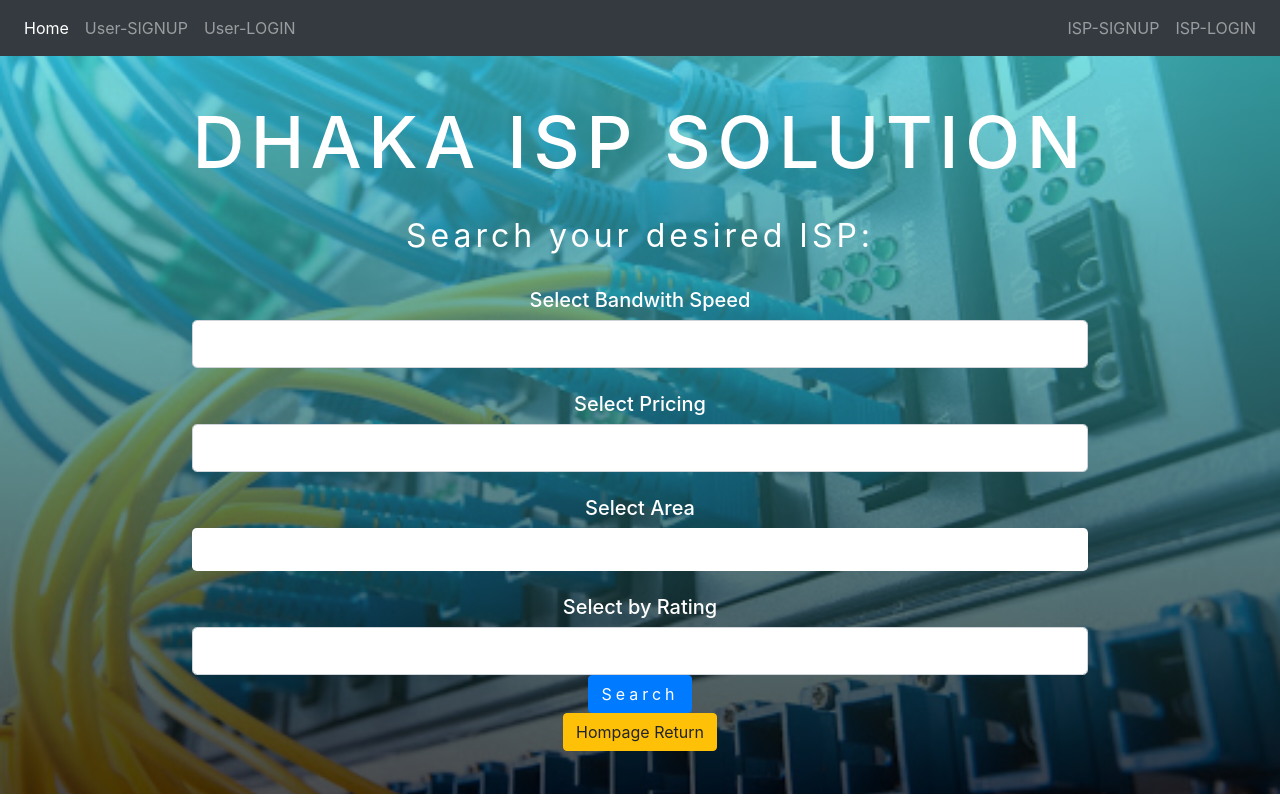
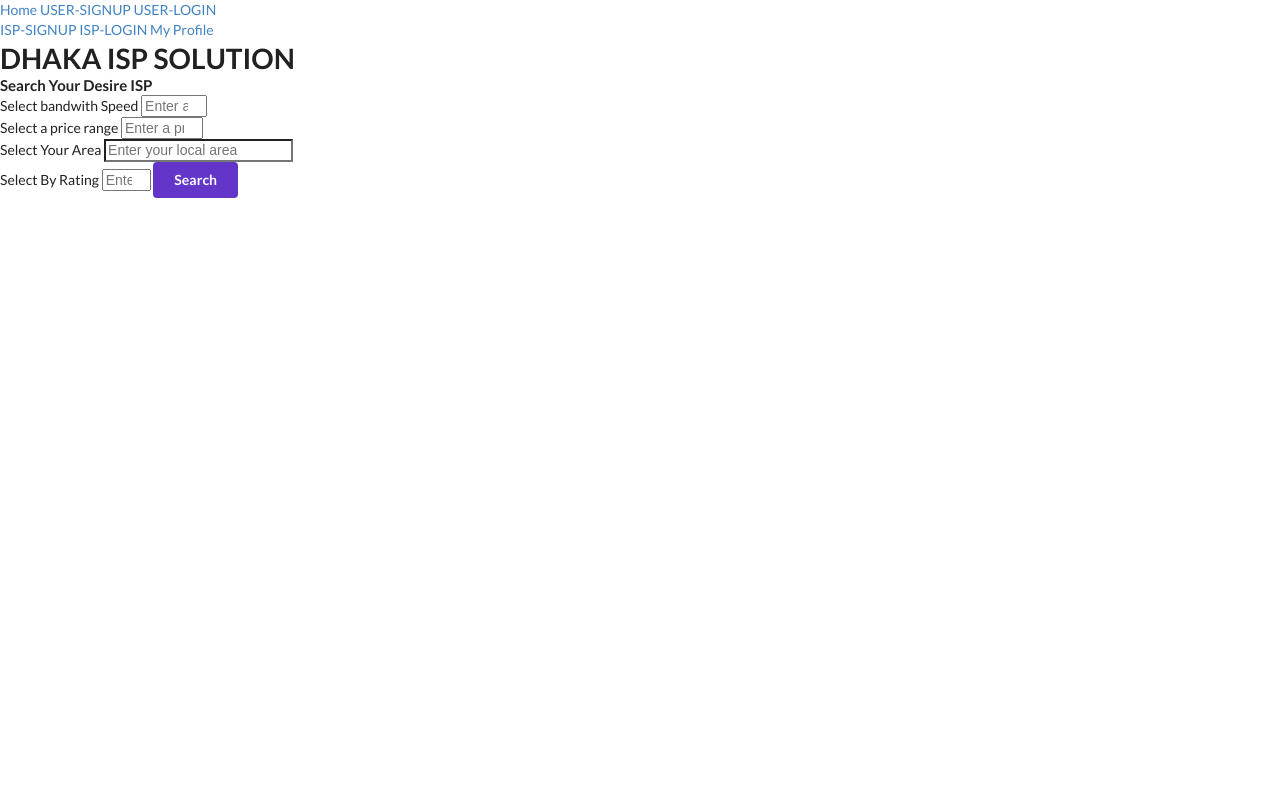
Before and after one commit to SunnyNaim/DHAKA_ISP_SOlUTION, a PHP site: page /customsearch.php in a window 1280 px wide. Run offline with PHP 8.4, Linux system fonts and the light colour scheme.

Commit message:
Sunny's Commit

```diff
--- a/customsearch.php
+++ b/customsearch.php
@@ -1,113 +1,63 @@
 <!DOCTYPE html>
 <html lang="en">
-  <head>
-    <meta charset="UTF-8" />
-    <meta name="viewport" content="width=device-width, initial-scale=1.0" />
-    <meta http-equiv="X-UA-Compatible" content="ie=edge" />
-    <title>DHAKA ISP SOLUTION</title>
-    <link rel="stylesheet" href="./css/styles.css" />
-    <style>
-      .form-submit-button {
-     background: #0066A2;
-     color: white;
-     border-style: outset;
-     border-color: #0066A2;
-     height: 50px;
-     width: 100px;
-     font: bold 15px arial, sans-serif;
-     text-shadow:none;
-}
+    <head>
+        <meta charset="utf-8">
+        <title>Dhaka ISP Solution</title>
+        <link rel="stylesheet" href="https://cdnjs.cloudflare.com/ajax/libs/semantic-ui/2.4.1/semantic.min.css">    <!-- semantic-ui cdn -->   <!--bootstrep-->
+        <link rel="stylesheet" href="../css/style.css">
+        <style>
 
-    </style>
 
-  </head>
+        </style>
 
-  <body>
+    </head>
+    <body>
+        <div class="topbar">
+            <div class="topleft">
+              <a class="" href="index.html">Home</a>
+              <a href="usersignup.php">USER-SIGNUP</a>
+              <a class="" href="userlogin.php">USER-LOGIN</a>
+            </div>
+            <div class="topright">
+              <a href="ispsignup.php">ISP-SIGNUP</a>
+              <a class="" href="isplogin.php">ISP-LOGIN</a>
+              <a href="mypanel.php">My Profile</a>
+            </div>
+        </div>
 
-    <!-- header -->
-    <!-- Navbar -->
-  <header id="home">
-   <nav class="navbar navbar-expand-md navbar-dark bg-dark">
-    <div class="navbar-collapse collapse w-100 order-1 order-md-0 dual-collapse2">
-        <ul class="navbar-nav mr-auto">
-            <li class="nav-item active">
-                <a class="nav-link" href="index.php">Home</a>
-            </li>
-            <li class="nav-item">
-                <a class="nav-link" href="usersignup.php">User-SIGNUP</a>
-            </li>
-            <li class="nav-item">
-                <a class="nav-link" href="login.php">User-LOGIN</a>
-            </li>
-        </ul>
-    </div>
-    <div class="mx-auto order-0">
-        <!-- <a class="navbar-brand mx-auto" href="#">Navbar 2</a> -->
-        <button class="navbar-toggler" type="button" data-toggle="collapse" data-target=".dual-collapse2">
-            <span class="navbar-toggler-icon"></span>
-        </button>
-    </div>
-    <div class="navbar-collapse collapse w-100 order-3 dual-collapse2">
-        <ul class="navbar-nav ml-auto">
-            <li class="nav-item">
-                <a class="nav-link" href="ispsignup.php">ISP-SIGNUP</a>
-            </li>
-            <li class="nav-item">
-                <a class="nav-link" href="ISPlogin.php">ISP-LOGIN</a>
-            </li>
-        </ul>
-    </div>
-</nav>
-<!-- End navbar -->
-
-      <!-- Homepage component -->
-      <div class="homepage">
-        <div class="homepage-banner">
-          <h1 class="homepage-title">Dhaka ISP SOLUTION</h1>
-          <h2 class="homepage-text">
-            Search your desired ISP:
-          </h2>
-    <!-- Custom Search -->
-    <div>
-        <form action="customsearchresult.php" method="post">
-               <h5>Select Bandwith Speed</h5>
-               <input type="number" class="form-control form-control-lg" id="form-num" min="1"  max="100" step="1" name="bandwith">
-                    <br>
-                <h5>Select Pricing</h5>
-                 <input type="number" class="form-control form-control-lg" id="form-num" min="100"  max="10000" step="1"name="price">
-                    <br>
-                <h5>Select Area</h5>
-                    <input type="text" class="form-control form-control-lg" id="form-num" name="area" >
-                    <br>
-                <h5>Select by Rating</h5>
-                <input type="number" class="form-control form-control-lg" id="form-num" min="1"  max="5" step="1" name="rating">
-           <button type="submit" class="btn btn-primary" id="collapsible" value="Search1" name="Search1">
-                 Search </button>
-
-             </div>
-        <div class="return">
-            </form>
-          <form action="index.php">
-            <button type="submit" class="btn btn-warning">
-                 Hompage Return </button>
-         </form>
-        </div>
-<!-- End Custom search -->
+        <div class="mainbody">
+            <div><h1 class="title">DHAKA ISP SOLUTION</h1></div>
+            <div><h4>Search Your Desire ISP</h4></div>
 
         </div>
-        </div>
+
+        <div class="custom">
+                <form action="customsearchresult.php" method="POST">
+                  <div class="customform">
+
+                    <label for ="speed">Select bandwith Speed</label>
+                    <input type="number" name="bandwith" id="speed" class="" placeholder="Enter a bandwith speed" min="1"  max="100" step="1" required>
+                    <br>
+
+                    <label for="pricing">Select a price range</label>
+                    <input type="number" name="price" id="pricing" class="" placeholder="Enter a price range" min="100"  max="10000" step="1" required>
+                    <br>
+
+                    <label for="a">Select Your Area</label>
+                    <input type="text" name="area" id="a" class="" placeholder="Enter your local area" required>
+                    <br>
+
+                    <label for="r">Select By Rating</label>
+                    <input type="number" name="rating" id="r" class="" placeholder="Enter a minimum rating for isp" min="0"  max="5" step="1" required>
+
+                    <button type="submit" class="ui violet button">Search</button>
+                  </div>
+                </form>
+            </div>
+
         </div>
 
-      <!-- End OF Homepage component -->
 
 
-    </header>
-    <!-- end of header -->
-
-    <!-- javascript -->
-    <script src="./js/app.js"></script>
-
-    <!-- bootstrap -->
-    <link rel="stylesheet" href="https://stackpath.bootstrapcdn.com/bootstrap/4.5.2/css/bootstrap.min.css">
-  </body>
+    </body>
 </html>
```
